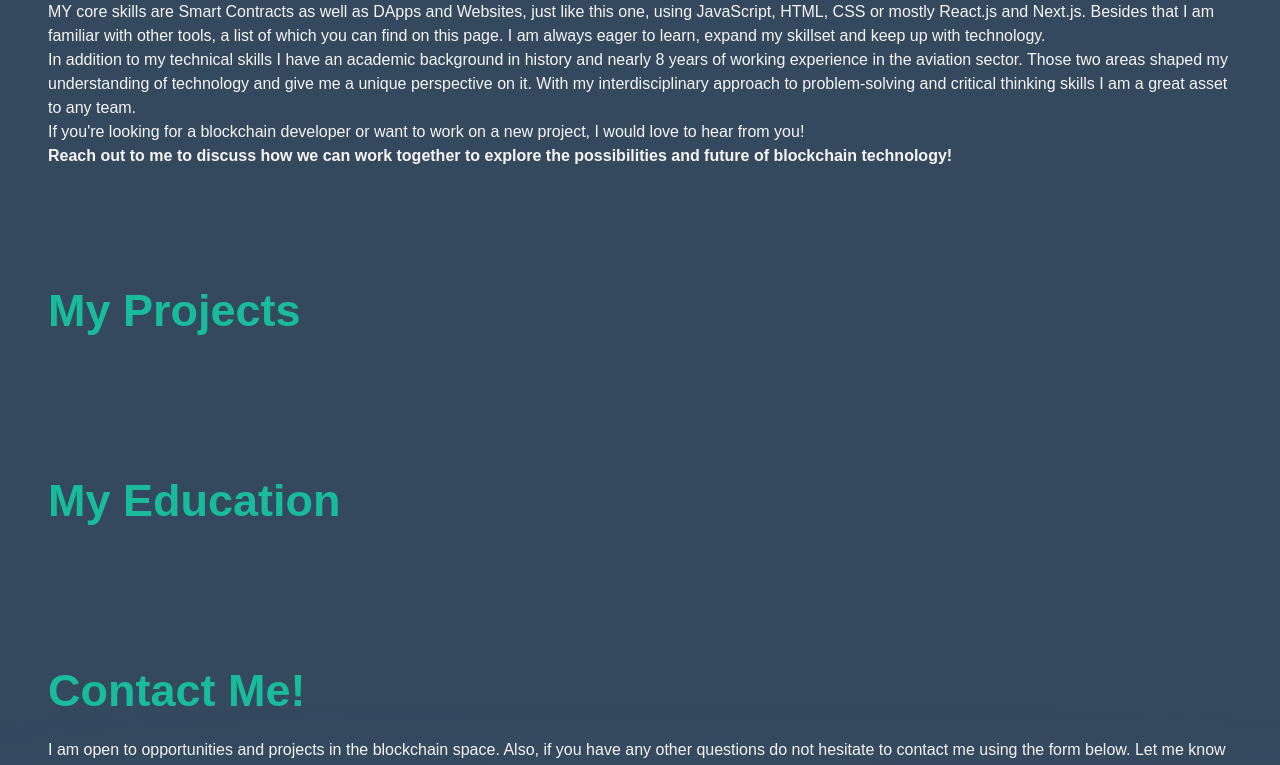
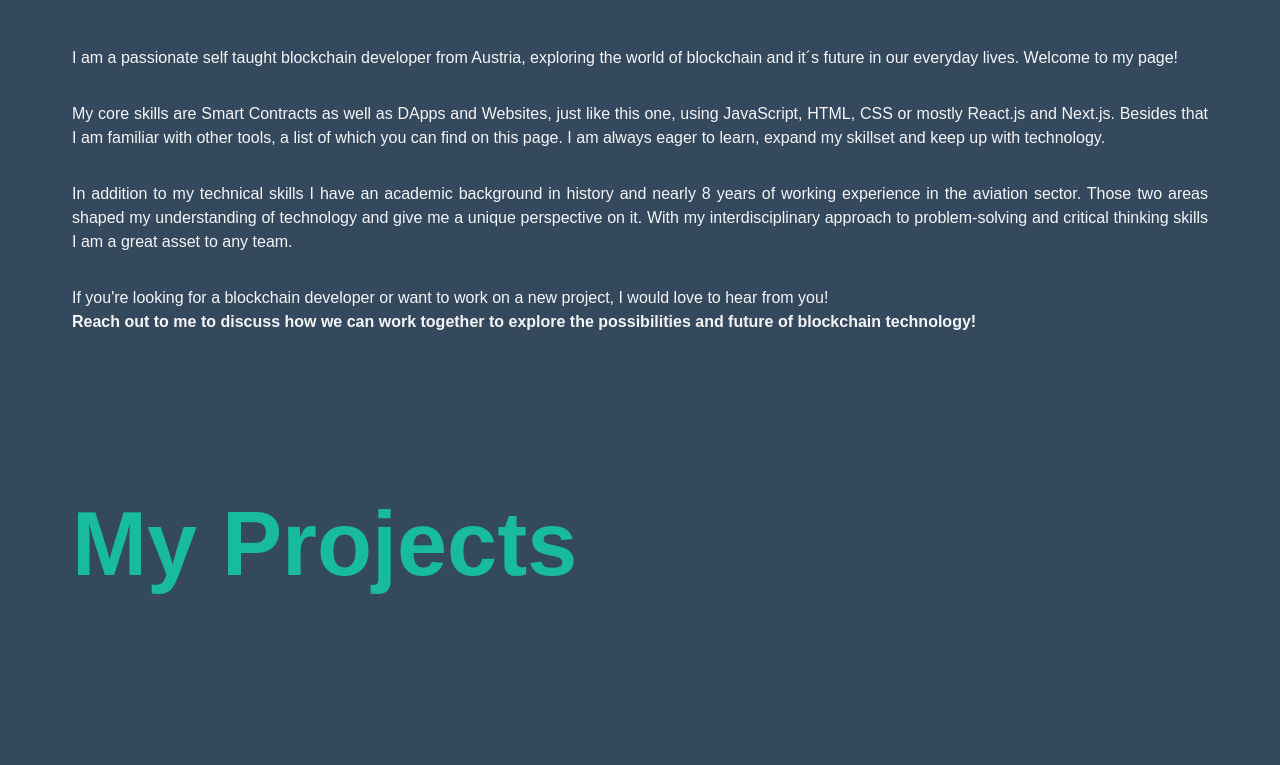
Before and after one commit to paulsimroth/portfolio, a Next.js app: page / in a window 1280 px wide. Shown: the part 1180-1945 px from the top of the page. Built offline with nearby package versions, Linux system fonts and the light colour scheme; a web font is replaced by a local one.

Commit message:
content styling

```diff
--- a/src/sections/Contact.tsx
+++ b/src/sections/Contact.tsx
@@ -4,13 +4,13 @@ function Contact() {
   return (
     <section className={`${styles.sections}`} id='contact'>
       <div className=''>
-                <h1 className="font-extrabold my-8 text-[25px] md:text-[30px] lg:text-[45px] leading-[30px] text-[#18BC9C]">Contact Me!</h1>
-                <p>
+                <h1 className={styles.sectionHeading}>Contact Me!</h1>
+                <p className={styles.text}>
                     I am open to opportunities and projects in the blockchain space.
                     Also, if you have any other questions do not hesitate to contact me using the form below.
                     Let me know how we can work together!
                 </p>
-                <p>By clicking the send button you confirm that you have seen and accepted the Privacy Policy!</p>
+                <p className={styles.text}>By clicking the send button you confirm that you have seen and accepted the Privacy Policy!</p>
                 <div className=''>
                     <form>
                         <ul>
--- a/src/sections/Education.tsx
+++ b/src/sections/Education.tsx
@@ -3,7 +3,7 @@ import styles from 'styles';
 function Education() {
   return (
     <section className={`${styles.sections}`} id='education'>
-      <h1 className="font-extrabold my-8 text-[25px] md:text-[30px] lg:text-[45px] leading-[30px] text-[#18BC9C]">My Education</h1>
+      <h1 className={styles.sectionHeading}>My Education</h1>
     </section>
   )
 };
--- a/src/sections/Info.tsx
+++ b/src/sections/Info.tsx
@@ -2,23 +2,24 @@ import styles from 'styles';
 
 function Info() {
   return (
-    <section className={`${styles.sections}`} id='about'>
-      <h1 className="font-extrabold my-8 text-[25px] md:text-[30px] lg:text-[45px] leading-[30px] text-[#18BC9C]">About me.</h1>
-      <p>
+    <section className={styles.sections} id='about'>
+      <h1 className={styles.sectionHeading}>About me</h1>
+      <p className={styles.text}>
         I am a passionate self taught blockchain developer from Austria,
         exploring the world of blockchain and it´s future in our everyday lives.
+        Welcome to my page!
       </p>
-      <p>
-        MY core skills are  Smart Contracts  as well as DApps and Websites, just like this one, using JavaScript, HTML, CSS or mostly React.js and Next.js.
+      <p className={styles.text}>
+        My core skills are  Smart Contracts as well as DApps and Websites, just like this one, using JavaScript, HTML, CSS or mostly React.js and Next.js.
         Besides that I am familiar with other tools, a list of which you can find on this page.
         I am always eager to learn, expand my skillset and keep up with technology.
       </p>
-      <p>
+      <p className={styles.text}>
         In addition to my technical skills I have an academic background in history and nearly 8 years of working experience in the aviation sector.
         Those two areas shaped my understanding of technology and give me a unique perspective on it.
         With my interdisciplinary approach to problem-solving and critical thinking skills I am a great asset to any team.
       </p>
-      <p>
+      <p className={styles.text}>
         If you're looking for a blockchain developer or want to work on a new project, I would love to hear from you!
         <br/>
         <strong>Reach out to me to discuss how we can work together to explore the possibilities and future of blockchain technology!</strong>
--- a/src/sections/Projects.tsx
+++ b/src/sections/Projects.tsx
@@ -3,7 +3,7 @@ import styles from 'styles';
 function Projects() {
   return (
     <section className={`${styles.sections}`} id='projects'>
-      <h1 className="font-extrabold my-8 text-[25px] md:text-[30px] lg:text-[45px] leading-[30px] text-[#18BC9C]">My Projects</h1>
+      <h1 className={styles.sectionHeading}>My Projects</h1>
     </section>
   )
 };
--- a/styles/index.ts
+++ b/styles/index.ts
@@ -13,7 +13,11 @@ const styles = {
     flexEnd: 'flex justify-end',
     navPadding: 'pt-[98px]',
 
-    sections: 'p-12 relative',
+    sections: 'p-12',
+
+    sectionHeading: 'px-6 font-extrabold my-8 text-[40px] md:text-[65px] lg:text-[90px] leading-[50px] md:leading-[70px] lg:leading-[100px] text-[#18BC9C]',
+
+    text: 'px-6 text-justify my-8 text-[20px] md:text-[23px] lg:text-[35px] leading-[45px]',
 
     // hero section
     hero1Heading:
```
